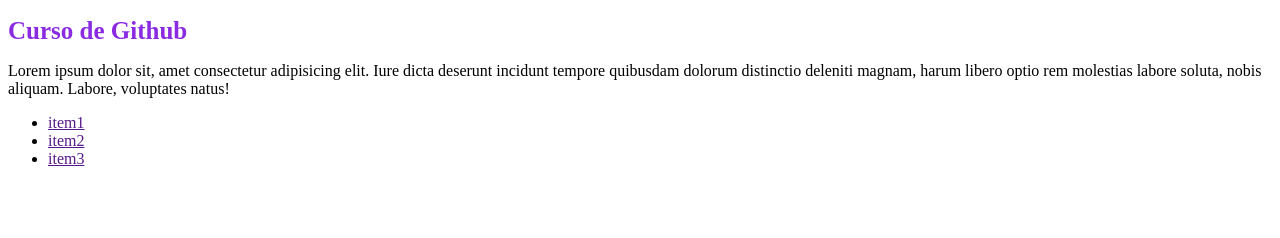
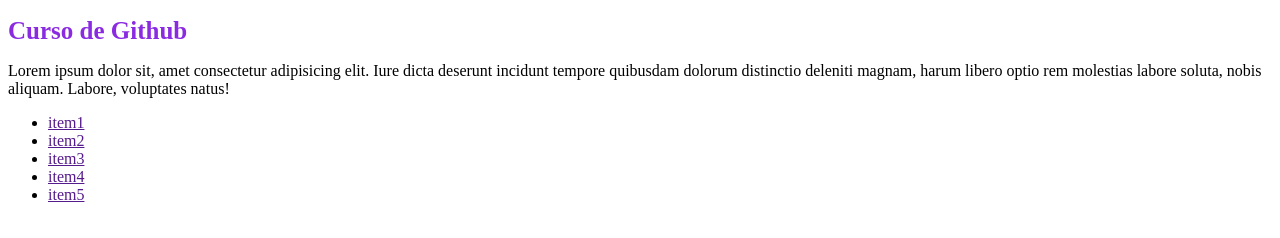
Before and after one commit to nahu7310/Comisi-n322275, a plain HTML site: page index.html in a window 1280 px wide. Drawn offline with Linux system fonts and the light colour scheme.

Commit message:
modifique mi lista desordenada

```diff
--- a/index.html
+++ b/index.html
@@ -15,6 +15,8 @@
             <li> <a href=""> item1</a></li>
             <li> <a href=""> item2</a></li>
             <li> <a href=""> item3</a></li>
+            <li> <a href=""> item4</a></li>
+            <li> <a href=""> item5</a></li>
         </ul>
     </div>
 </body>
```
